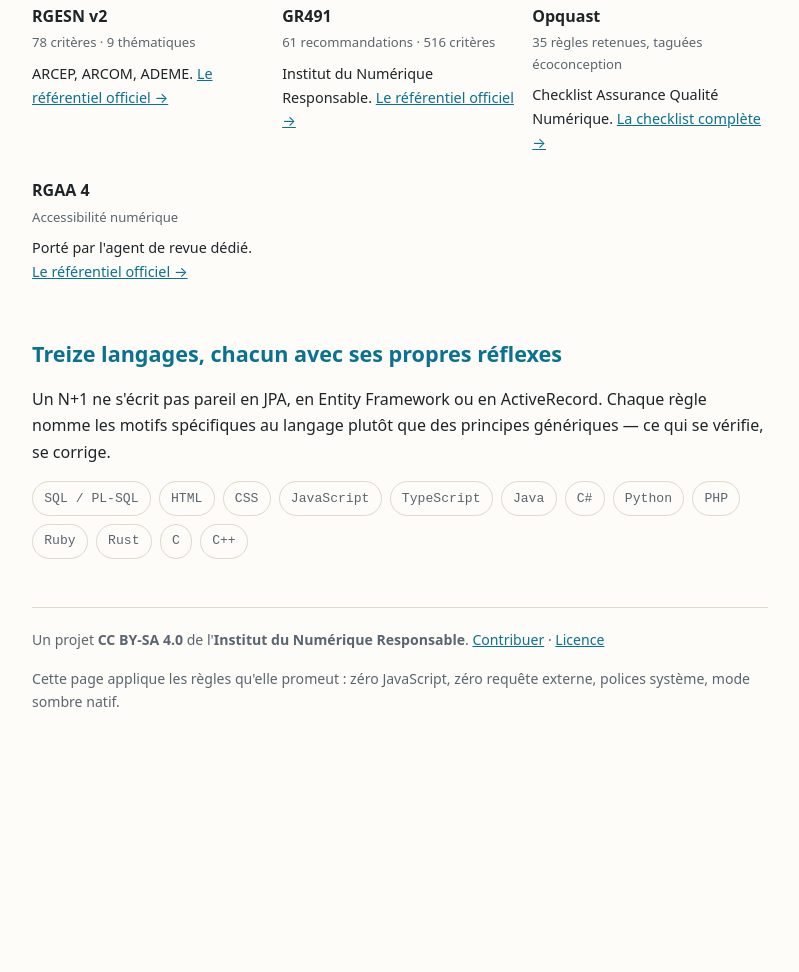
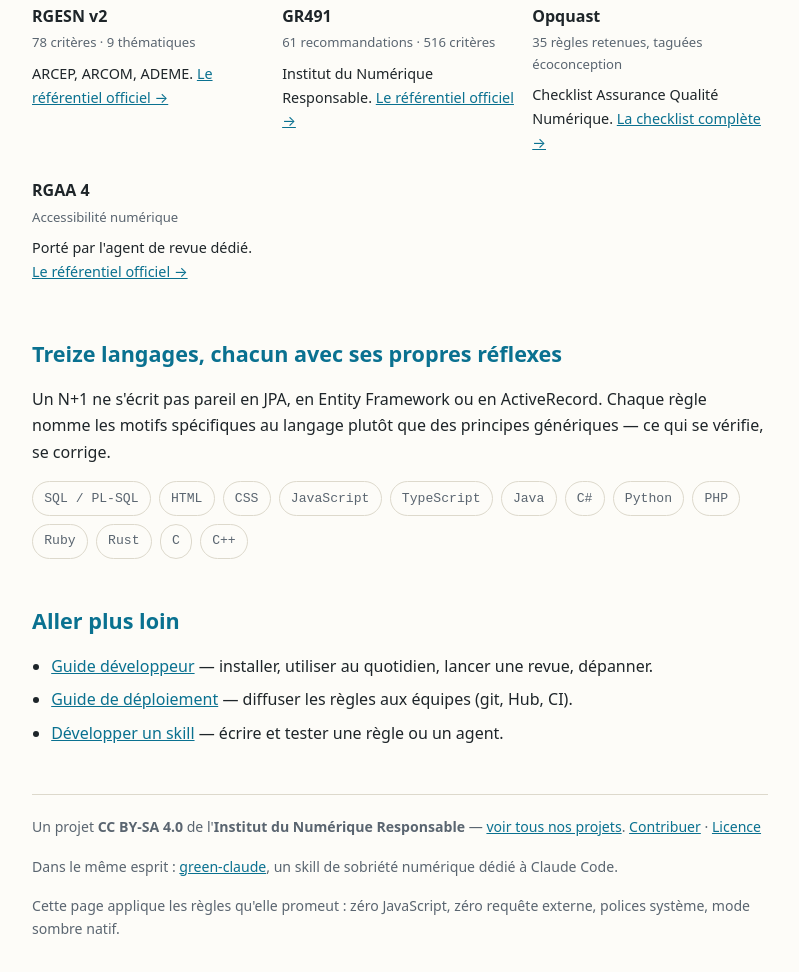
Before and after one commit to Institut-du-Numerique-Responsable/skill-nr, a plain HTML site: page docs/index.html in a window 1280 px wide. Shown: the part 1645-2617 px from the top of the page, without its empty margins (240-1039 px from the left). Before the commit the page ends 2438 px from the top, so only its background shows below. Drawn offline with Linux system fonts and the light colour scheme.

Commit message:
Complète les badges, la page vitrine et les guides pour l'usage multi-outils
README : badge site + RGAA. Page GitHub Pages : section documentation,
lien vers l'organisation et vers green-claude. Guides développeur/déploiement/
skill : note d'orientation vers adaptations/ pour les autres assistants,
et rappel de régénérer les déclinaisons après toute modification de règle.

```diff
--- a/docs/index.html
+++ b/docs/index.html
@@ -218,8 +218,16 @@
     <span class="lang-chip">C++</span>
   </div>
 
+  <h2>Aller plus loin</h2>
+  <ul>
+    <li><a href="https://github.com/Institut-du-Numerique-Responsable/regles-ecoconception-ia/blob/main/docs/guide-developpeur.md">Guide développeur</a> — installer, utiliser au quotidien, lancer une revue, dépanner.</li>
+    <li><a href="https://github.com/Institut-du-Numerique-Responsable/regles-ecoconception-ia/blob/main/docs/guide-deploiement.md">Guide de déploiement</a> — diffuser les règles aux équipes (git, Hub, CI).</li>
+    <li><a href="https://github.com/Institut-du-Numerique-Responsable/regles-ecoconception-ia/blob/main/docs/developper-un-skill.md">Développer un skill</a> — écrire et tester une règle ou un agent.</li>
+  </ul>
+
   <footer>
-    <p>Un projet <strong>CC BY-SA 4.0</strong> de l'<strong>Institut du Numérique Responsable</strong>. <a href="https://github.com/Institut-du-Numerique-Responsable/regles-ecoconception-ia/blob/main/CONTRIBUTING.md">Contribuer</a> · <a href="https://github.com/Institut-du-Numerique-Responsable/regles-ecoconception-ia/blob/main/LICENSE.md">Licence</a></p>
+    <p>Un projet <strong>CC BY-SA 4.0</strong> de l'<strong>Institut du Numérique Responsable</strong> — <a href="https://github.com/Institut-du-Numerique-Responsable">voir tous nos projets</a>. <a href="https://github.com/Institut-du-Numerique-Responsable/regles-ecoconception-ia/blob/main/CONTRIBUTING.md">Contribuer</a> · <a href="https://github.com/Institut-du-Numerique-Responsable/regles-ecoconception-ia/blob/main/LICENSE.md">Licence</a></p>
+    <p>Dans le même esprit : <a href="https://github.com/Institut-du-Numerique-Responsable/green-claude">green-claude</a>, un skill de sobriété numérique dédié à Claude Code.</p>
     <p>Cette page applique les règles qu'elle promeut : zéro JavaScript, zéro requête externe, polices système, mode sombre natif.</p>
   </footer>
 </main>
```
Also changed, not shown: 4 other files.
